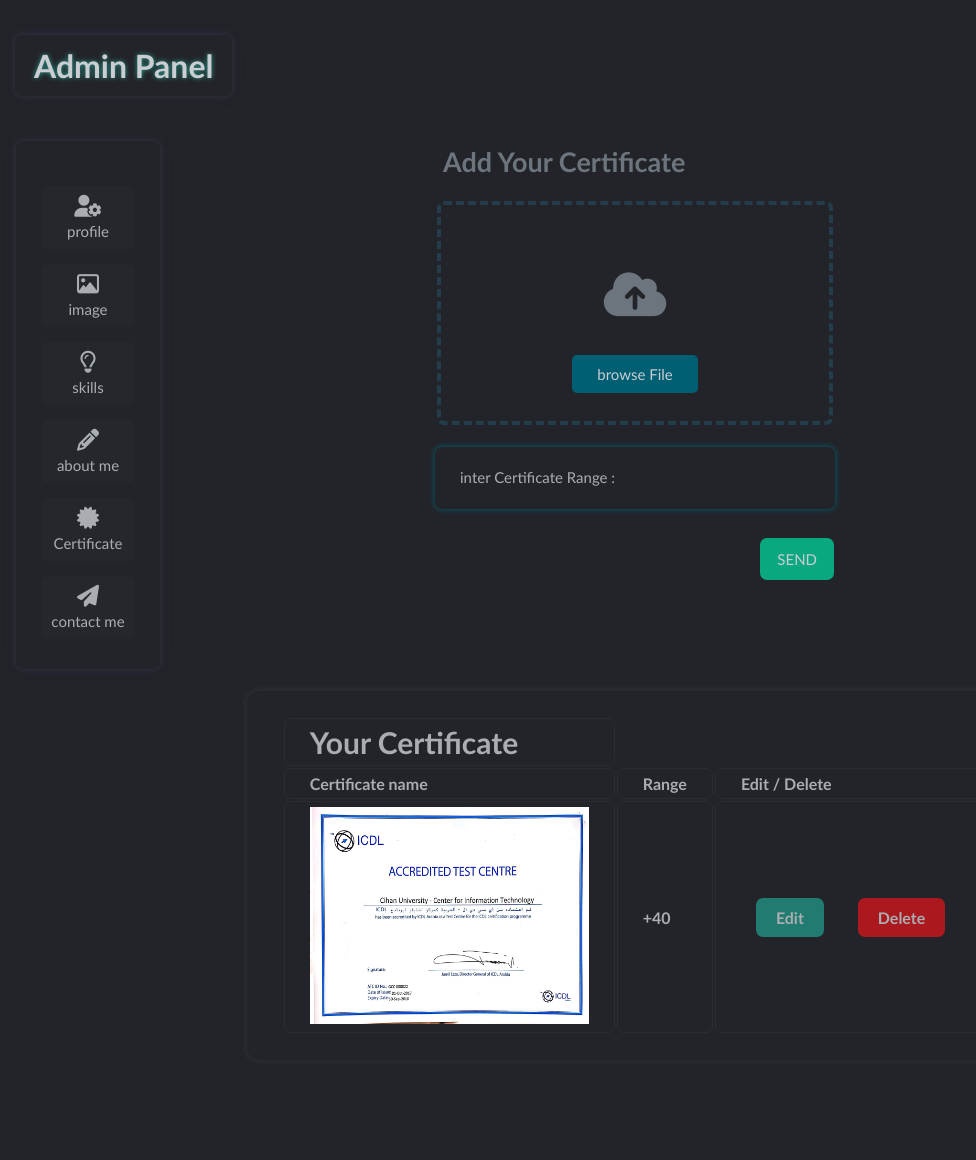
After one commit to DimWar/Mini_graphic_shoop_project, a PHP site: page /view/certificate_add_tpl.php in a window 1280 px wide. The commit adds this page. Shown: the whole page, without its empty margins (5-981 px from the left). Run offline with PHP 8.4, Linux system fonts and the light colour scheme; lists and menus that the app fills with data are empty.

Commit message:
add certificate editor

```diff
--- /dev/null
+++ b/assets/css/admin_style/custom/add_certificate.css
@@ -0,0 +1,69 @@
+
+
+.center{
+    position: absolute;
+    top: -56px;
+    left: 158px;
+    color: var(--text_color05);
+}
+
+#cloude{
+    color: var(--text_color05);
+}
+
+.edit_cert{
+    height: 217px;
+    width: 279px;
+}
+
+.cert_editon{
+    font-size: 16px;
+    height: 216px;
+    width: 388px;
+}
+
+.cert_send{
+    right: 151px!important;
+    bottom: -155px!important;
+}
+
+.Range{
+    position: absolute;
+    box-shadow: var(--shadow_03);
+    bottom: -84px;
+    padding: 20px 25px;
+    border-radius: 7px;
+    color: var(--text_color04);
+}
+
+.Range input{
+    margin-left: 15px;
+    padding: 3px 5px;
+    border-radius: 4px;
+    color: var(--text_color05);
+}
+
+.Range input:focus{
+    box-shadow: inset 0 0px 20px 6px #494f5721;
+}
+
+.Range input:user-invalid{
+    box-shadow: inset 0 0px 20px 6px #494f5721 , 0px 0px 3px 1px #ae1f129f;
+}
+
+.Range input:user-valid{
+    box-shadow: inset 0 0px 20px 6px #494f5721 , 0px 0px 3px 1px #2a9d90aa;
+}
+
+
+.cert_editon i{
+    font-size: 50px;
+}
+
+.cert_editon label{
+    font-size: 15px!important;
+}
+
+.cert_marg{
+    margin-top: 266px!important;
+}
--- a/assets/css/admin_style/index_2.css
+++ b/assets/css/admin_style/index_2.css
@@ -3,6 +3,7 @@
 @import url("custom/add_info.css");
 @import url("custom/contact_me.css");
 @import url("custom/skill_style.css");
+@import url("custom/add_certificate.css");
 
 
 :root{
--- /dev/null
+++ b/assets/js/script_2.js
@@ -0,0 +1,94 @@
+//select all element
+const dropArea = document.querySelector(".drag-area"),
+dragText = dropArea.querySelector("header"),
+button = dropArea.querySelector("button"),
+input = dropArea.querySelector("input");
+let file;
+var fileobj;
+
+
+
+// button.onclick = ()=>{
+//     input.click();
+//     flie_browse();
+// }
+
+input.addEventListener("change" , function(){
+    file = this.files[0];
+    dropArea.classList.add("active");
+    showFile();
+});
+
+// dropArea.addEventListener("dragover" , (event)=>{
+//     event.preventDefault();
+//     dropArea.classList.add("active");
+//     dragText.textContent = "Release to Upload Flie";
+// });
+
+// dropArea.addEventListener("dragleave" , ()=>{
+//     dropArea.classList.remove("active");
+//     dragText.textContent = "Drag & Drop to Upload File";
+// });
+
+// dropArea.addEventListener("drop" , (event)=>{
+//     event.preventDefault();
+//     file = event.dataTranfer.files[0];
+//     showFile();
+// });
+
+function showFile(){
+    let fileType = file.type;
+    let validExtensions = ["image/jpeg" , "image/jpg" , "image/png"];
+    if(validExtensions.includes(fileType)){
+        let fileReader = new FileReader();
+        fileReader.onload = ()=>{
+            let fileURL = fileReader.result;
+            let imgTag = `<img src="${fileURL}" alt="">
+            <label for="number" class="Range">inter Certificate Range :
+            <input type="number" name="" id="" required>
+            </label>
+            <!-- <div class="send_btn"> -->
+                <label for="send" class="send_btn cert_send">SEND
+                    <input type="submit" value="" id="send">`;
+            dropArea.innerHTML = imgTag ;
+        }
+        fileReader.readAsDataURL(file);
+    }else{
+        alert("This is not an Image File");
+        dropArea.classList.remove("active");
+        dragText.textContent = "Drag & Drop to Upload File";
+    }
+}
+
+
+// function upload_file(e){
+//     e.preventDefault();
+//     fileobj = e.dataTranfer.files[0];
+//     js_file_upload(fileobj);
+// }
+
+// function flie_browse(){
+//     document.getElementById('file').onchange = function(){
+//         fileobj = document.getElementById('file').files[0];
+//         js_file_upload(fileobj);
+//     };
+// }
+
+
+// function js_file_upload(file_obj){
+//     if(file_obj != undefined){
+//         var form_data = new FormData();
+//         form_data.append('file' , file_obj);
+//         var xhttp = new XMLHttpRequest();
+//         xhttp.open("POST" , "upload.php" , true);
+//         xhttp.onload = function(event){
+//             if(xhttp.status == 200){
+//                 console.log("uploaded!");
+//             }else{
+//                 alert(xhttp.status);
+//             }
+//         }
+
+//         xhttp.send(form_data);
+//     }
+// }
--- /dev/null
+++ b/view/certificate_add_tpl.php
@@ -0,0 +1,127 @@
+<!DOCTYPE html>
+<html lang="en">
+<head>
+    <meta charset="UTF-8">
+    <meta name="viewport" content="width=device-width, initial-scale=1.0">
+    <title>admin page</title>
+    <link rel="stylesheet" href="assets/css/fontawesome-free-6.5.1-web/fontawesome-free-6.5.1-web/css/all.min.css">
+    <link rel="stylesheet" href="assets/css/fontawesome-free-6.5.1-web/fontawesome-free-6.5.1-web/css/all.css">
+    <link rel="stylesheet" href="https://cdnjs.cloudflare.com/ajax/libs/font-awesome/6.5.1/css/all.min.css" integrity="sha512-DTOQO9RWCH3ppGqcWaEA1BIZOC6xxalwEsw9c2QQeAIftl+Vegovlnee1c9QX4TctnWMn13TZye+giMm8e2LwA==" crossorigin="anonymous" referrerpolicy="no-referrer" />
+    <link rel="stylesheet" href="assets/css/admin_style/index_2.css">
+</head>
+<body>
+
+<!-- head name start -->
+    <header>
+        <div class="head_name">
+            <h1>
+                Admin Panel
+            </h1>
+        </div>
+    </header>
+<!-- head name end -->
+
+<!-- sidebar name start -->
+    <aside>
+        <div class="side_bar">
+            <div class="boutton_side">
+                <a href="#" class="button">
+                    <i class="fa-solid fa-user-gear"></i>
+                    <p class="botton_text">profile</p>
+                </a>
+                <a href="#" class="button">
+                    <i class="fa-regular fa-image"></i>
+                    <p class="botton_text">image</p>
+                </a>
+                <a href="#" class="button">
+                    <i class="fa-regular fa-lightbulb"></i>
+                    <p class="botton_text">skills</p>
+                </a>
+                <a href="view/about_me_tpl.php" class="button">
+                    <i class="fa-solid fa-pencil"></i>
+                    <p class="botton_text">about me</p>
+                </a>
+                <a href="#" class="button">
+                    <i class="fa-solid fa-certificate"></i>
+                    <p class="botton_text">Certificate</p>
+                </a>
+                <a href="view/contact_me_tpl.php" class="button">
+                    <i class="fa-solid fa-paper-plane"></i>
+                    <p class="botton_text">contact me</p>
+                </a>
+            </div>
+        </div>
+    </aside>
+<!-- sidebar name end -->
+
+<!-- add skill start -->
+<form action="" method="" enctype="">
+    <div class="up_img">
+           <h3 class="skill_name_sec center">Add Your Certificate</h3>
+            <div class="drag-area cert_editon">
+                <div class="icon"><i class="fas fa-cloud-upload-alt" id="cloude"></i></div>
+                <label for="file" class="button">browse File
+                <input type="file" name="file-image" id="file" class="dis_none">
+                </label>
+                <label for="number" class="Range">inter Certificate Range :
+                <input type="number" name="" id="" required>
+                </label>
+                <!-- <div class="send_btn"> -->
+                    <label for="send" class="send_btn cert_send">SEND
+                        <input type="submit" value="" id="send">
+                    </label>
+                <!-- </div> -->
+            </div>
+        </div>
+        <!-- user skill start -->
+
+        <table class="list_skill cert_marg">
+            <thead>
+                <tr>
+                    <th id="name_table">Your Certificate</th>
+                </tr>
+                <tr>
+                    <th>Certificate name</th>
+                    <th>Range</th>
+                    <th>
+                        Edit / Delete
+                    </th>
+
+                </tr>
+            </thead>
+            <tbody>
+                <tr>
+                    <th>
+                        <img src="assets/img/Accredited-Test-Centre-2017-2018.jpg" alt="" class="edit_cert">
+                    </th>
+                    <th>+40</th>
+                    <th>
+                        <label for="edit_btn" class="edt_btn">
+                            Edit
+                            <input type="submit" value="" id="edit_btn">
+                        </label>
+                        <label for="delete_btn" class="dlt_btn">
+                            Delete
+                            <input type="submit" value="" id="delete_btn">
+                        </label>
+                    </th>
+
+                </tr>
+            </tbody>
+        </table>
+
+
+        <!-- user skill end -->
+
+
+
+
+
+    </form>
+<!-- add skill end -->
+
+
+
+    <script src="assets/js/script_2.js"></script>
+</body>
+</html>
```
Also changed, not shown: view/certificate_edit_tpl.html (added, +127 -0 lines).
